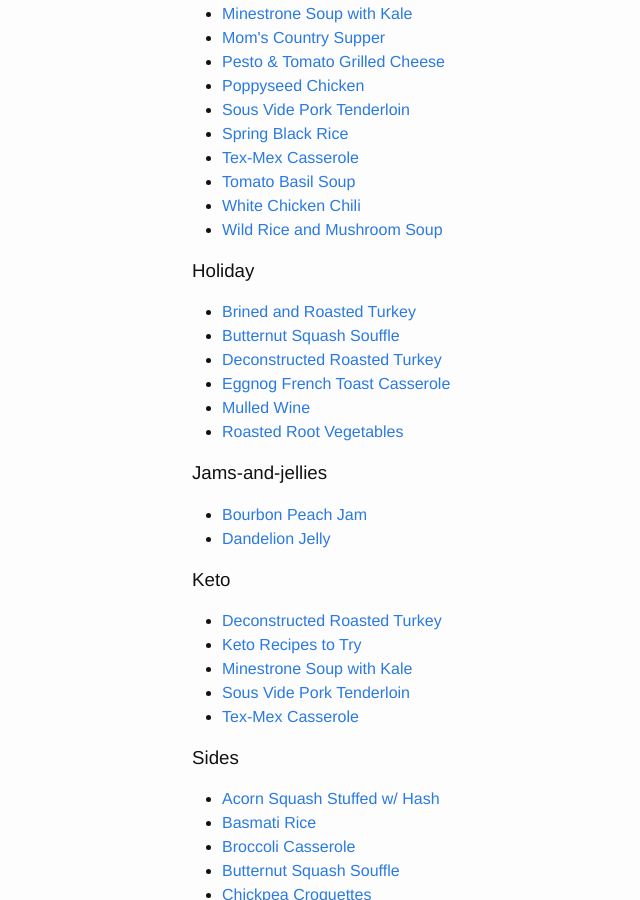
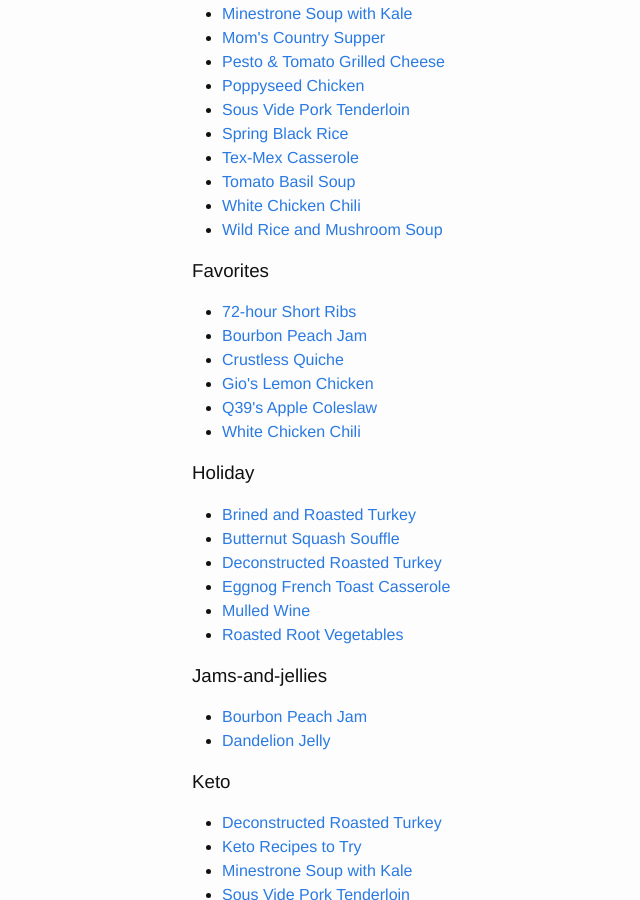
Before and after one commit to ardell/recipes, a Jekyll site: the page built from index.html, in a window 1280 px wide and 900 px high, scrolled down 1517 px. Shown: the whole window, without its empty margins (78-718 px from the left). Built offline with Jekyll 4.4.1, drawn with Linux system fonts in a browser that asks for light colours.

Commit message:
Add favorites category.

```diff
--- a/_posts/2015-10-24-72-hour-short-ribs.markdown
+++ b/_posts/2015-10-24-72-hour-short-ribs.markdown
@@ -2,7 +2,7 @@
 layout: post
 title:  "72-hour Short Ribs"
 date:   2015-10-24 14:34:38
-tags: dinner
+tags: dinner favorites
 ---
 
 Ingredients
--- a/_posts/2015-10-24-gios-lemon-chicken.markdown
+++ b/_posts/2015-10-24-gios-lemon-chicken.markdown
@@ -2,7 +2,7 @@
 layout: post
 title:  "Gio's Lemon Chicken"
 date:   2015-10-24 13:36:05
-tags: dinner
+tags: dinner favorites
 ---
 
 Ingredients
--- a/_posts/2017-03-18-q39-apple-coleslaw.markdown
+++ b/_posts/2017-03-18-q39-apple-coleslaw.markdown
@@ -2,7 +2,7 @@
 layout: post
 title:  "Q39's Apple Coleslaw"
 date:   2017-03-18 21:28:05
-tags: sides
+tags: sides favorites
 ---
 
 Dressing
--- a/_posts/2017-09-08-bourbon-peach-jam.markdown
+++ b/_posts/2017-09-08-bourbon-peach-jam.markdown
@@ -2,7 +2,7 @@
 layout: post
 title:  "Bourbon Peach Jam"
 date:   2017-09-08 19:00:00
-tags: jams-and-jellies breakfast
+tags: jams-and-jellies breakfast favorites
 ---
 
 Ingredients
--- a/_posts/2018-09-24-crustless-quiche.markdown
+++ b/_posts/2018-09-24-crustless-quiche.markdown
@@ -2,7 +2,7 @@
 layout: post
 title:  "Crustless Quiche"
 date:   2018-09-24 09:00:00
-tags: breakfast
+tags: breakfast favorites
 ---
 
 Ingredients
--- a/_posts/2018-11-29-white-chicken-chili.markdown
+++ b/_posts/2018-11-29-white-chicken-chili.markdown
@@ -2,7 +2,7 @@
 layout: post
 title:  "White Chicken Chili"
 date:   2018-11-29 18:50:00
-tags: soups dinner
+tags: soups dinner favorites
 ---
 
 ![Final]({{ site.url }}/recipes/assets/chicken-chili-4.jpg)
```
